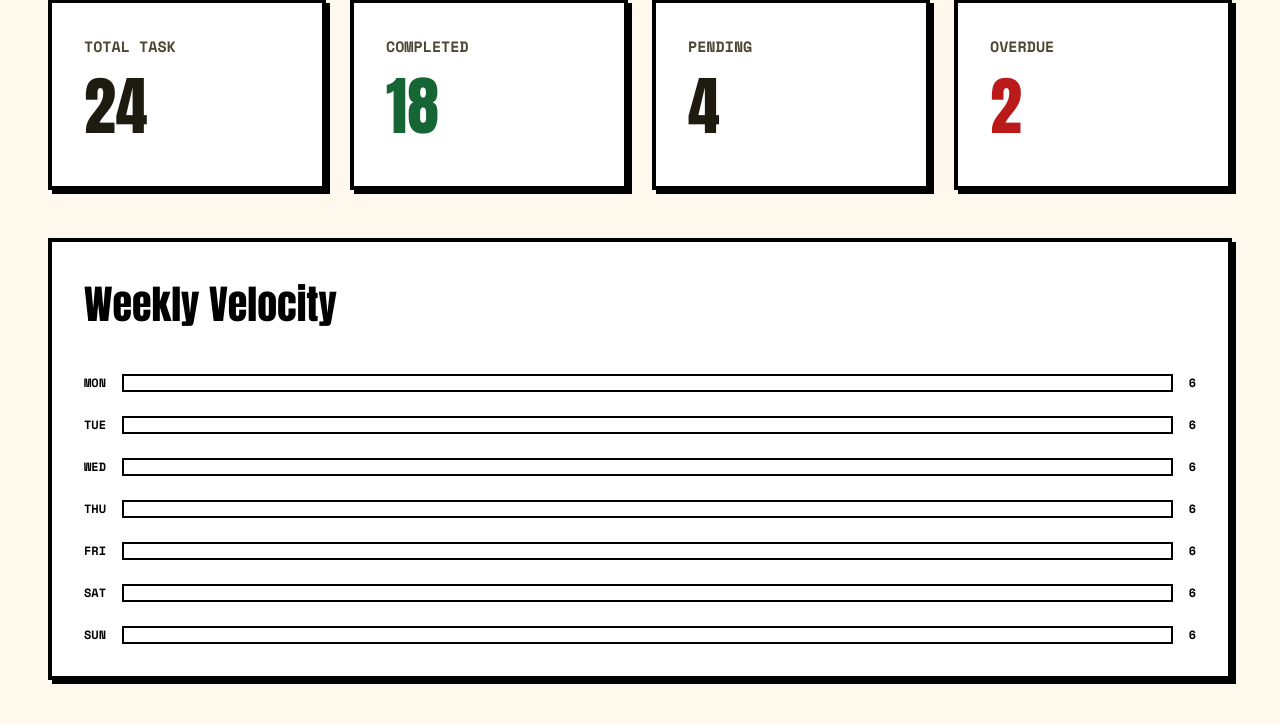
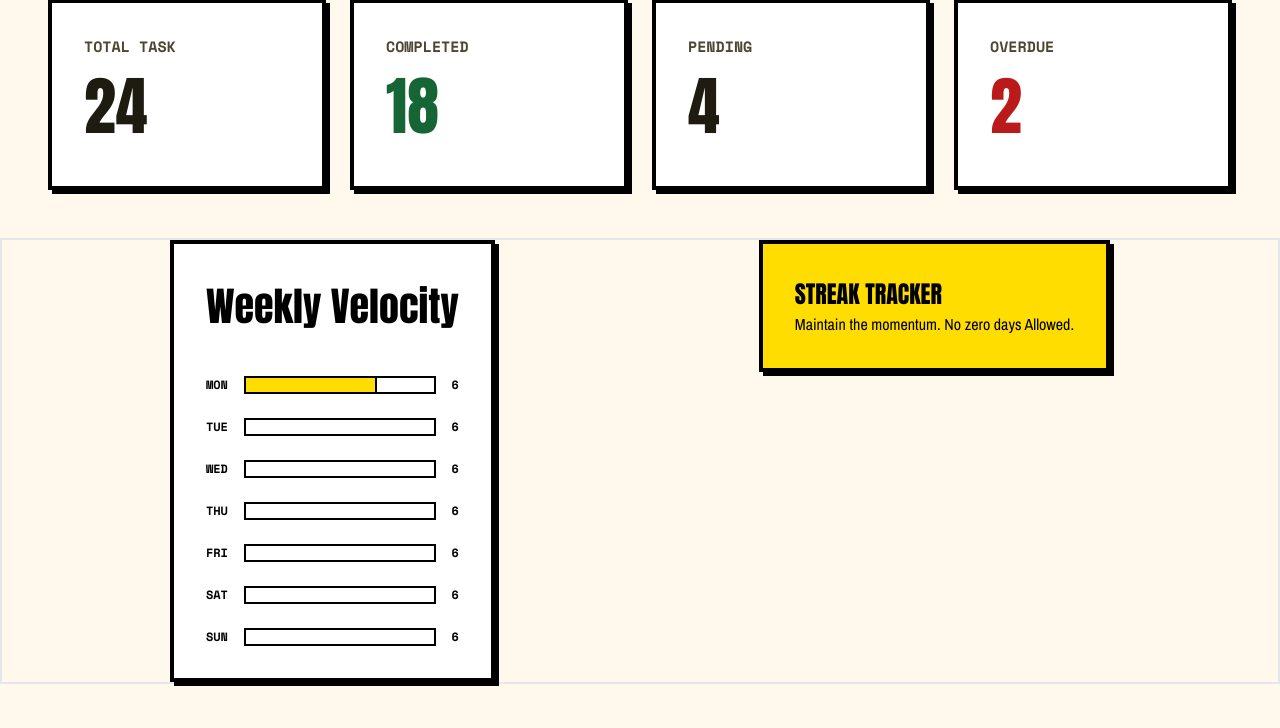
Before and after one commit to Zackyinnova/ToDo-Task-Project, a Flask app: page /statPage in a window 1280 px wide. Shown: the part 318-1046 px from the top of the page. Run offline with Flask 3, Linux system fonts and the light colour scheme; some libraries are stand-ins or nearby versions.

Commit message:
feat:adding streak tracker

```diff
--- a/templates/stat_page.html
+++ b/templates/stat_page.html
@@ -103,6 +103,7 @@
         </section>
 
         <section>
+            <div class="flex flex-col gap-6 md:flex-row border-2 max-w-7xl mx-auto md:px-8 lg:px-12">
                 <div class="flex flex-col gap-6 px-5 max-w-7xl mx-auto md:px-8 lg:px-12">
                     <div class="border-4 border-black p-8 bg-white flex flex-col gap-10  shadow-[4px_4px_0px_0px_#000]">
                         <div class="font-anton text-[40px]">
@@ -110,13 +111,13 @@
                         </div>
 
                         <div class=" flex flex-col gap-6">
-                        <div class="flex flex-row gap-[16px]">
+                            <div class="flex flex-row gap-4">
                                 <div class="font-space font-bold text-[12px] uppercase ">
                                     <p>Mon</p>
                                 </div>
 
                                 <div class="border-2 border-black w-full ">
-
+                                    <div class="h-full border-r-2 border-black w-[70%] bg-[#FFDD00]"></div>
                                 </div>
 
                                 <div class="font-space font-bold text-[12px]">
@@ -211,6 +212,19 @@
                         </div>
                     </div>
                 </div>
+
+                <!--Streak tracker-->
+                <div class="flex flex-col gap-6 px-5 max-w-7xl mx-auto md:px-8 lg:px-12">
+                    <div class="border-4 border-black p-8 bg-[#FFDD00] flex flex-col gap-10  shadow-[4px_4px_0px_0px_#000]">
+                        <div class="">
+                            <p class="font-anton text-[24px] uppercase">Streak tracker</p>
+                            <p class="font-archivo text-[16px]">Maintain the momentum. No zero days Allowed.</p>
+                        </div>
+
+
+                    </div>
+                </div>
+            </div>
         </section>
     </main>
 </body>
```
Lines whose indentation alone changed are shown as unchanged.
